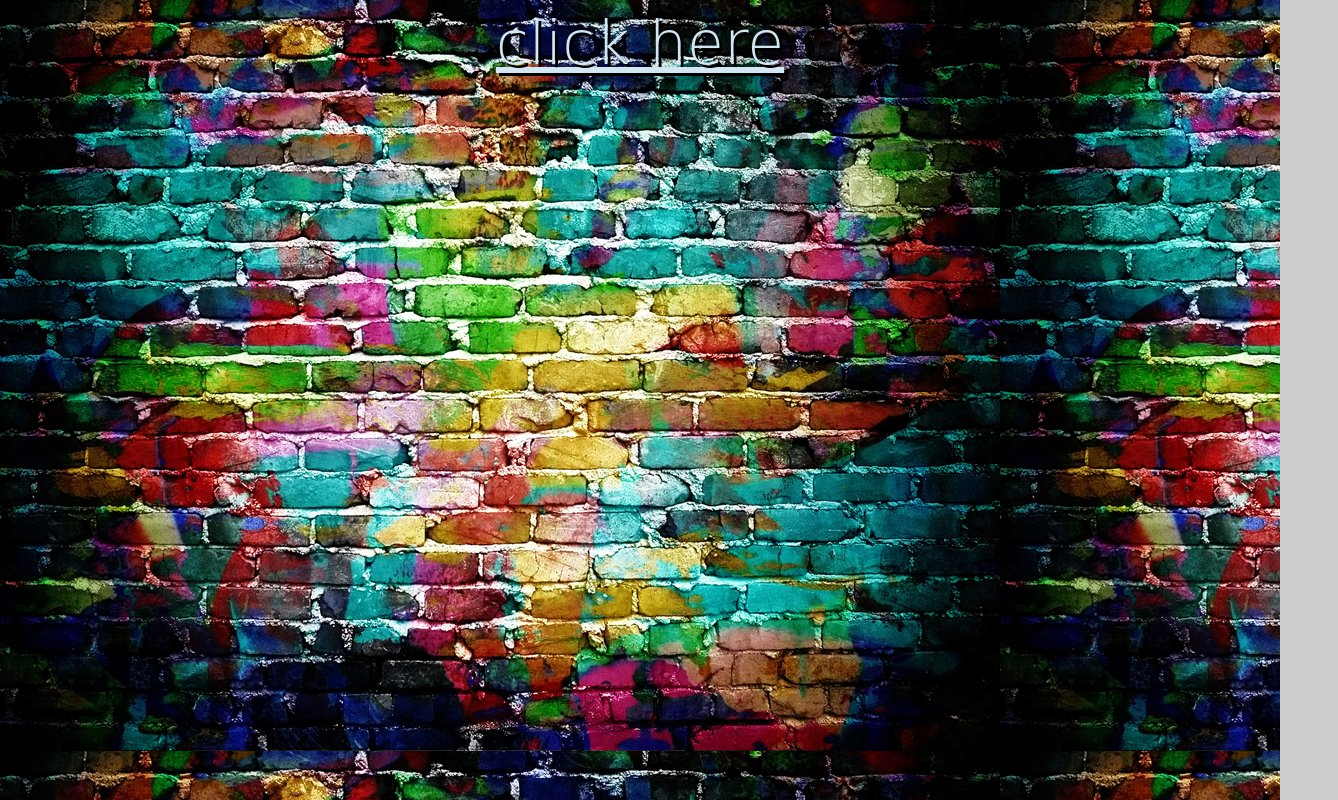
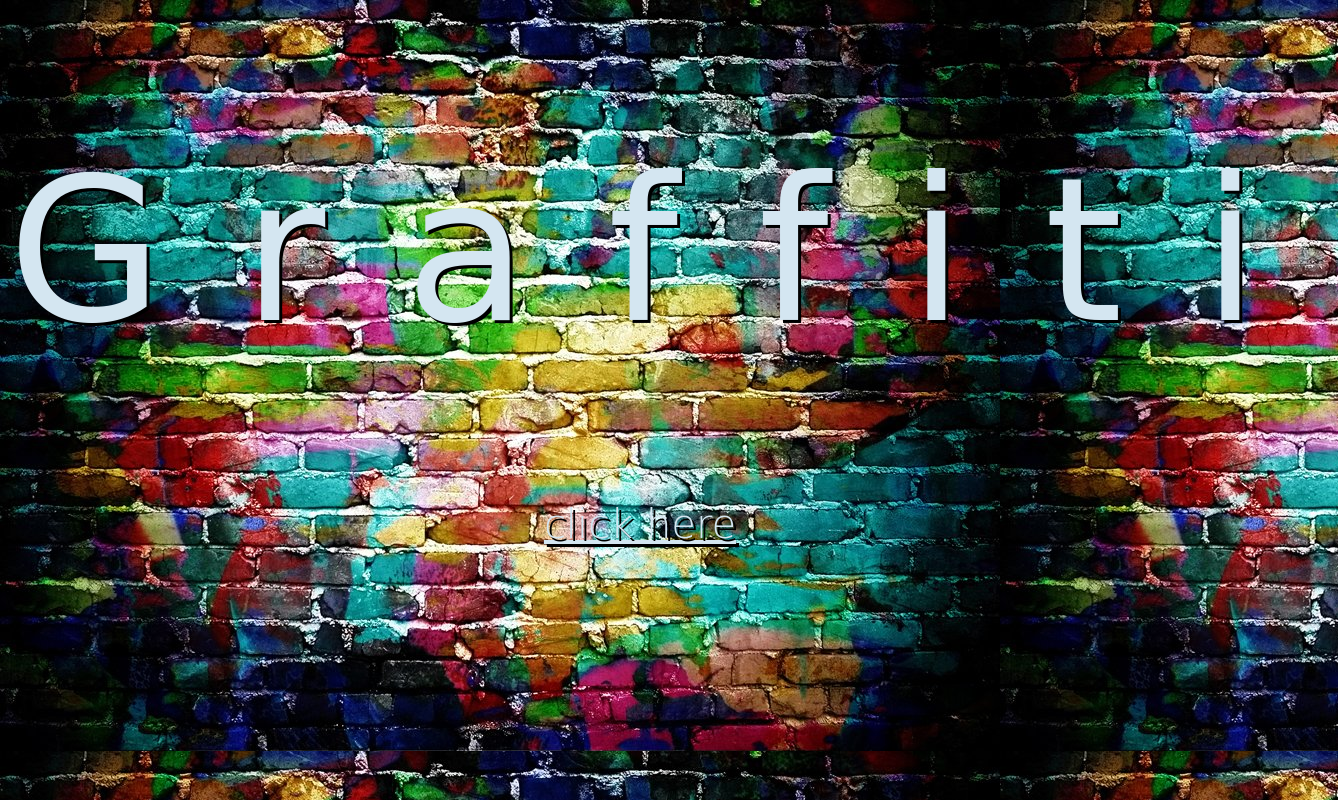
Before and after one commit to CamilaAvina/109-finalproject, a plain HTML site: page index.html in a window 1280 px wide. Shown: the whole page, 1338 px wide, since content can reach past the window. Drawn offline with Linux system fonts and the light colour scheme; a web font is replaced by a local one.

Commit message:
adjusting positions

```diff
--- a/index.html
+++ b/index.html
@@ -9,10 +9,18 @@
 <link rel="preconnect" href="https://fonts.googleapis.com">
 <link rel="preconnect" href="https://fonts.gstatic.com" crossorigin>
 <link href="https://fonts.googleapis.com/css2?family=Irish+Grover&family=Permanent+Marker&family=Rubik+Beastly&family=Sedgwick+Ave+Display&display=swap" rel="stylesheet">
+ <link href="https://cdnjs.cloudflare.com/ajax/libs/animate.css/4.1.1/animate.min.css">
 
   </head>
   <body>
-    <a href="move.html">click here  </a>
+  <h1>Graffiti</h1>
+  <a href="move.html">click here  </a>
+  <br>
+  <br>
+  <br>
+
+
+
 
 
   </body>
--- a/style.css
+++ b/style.css
@@ -1,9 +1,14 @@
+
+
 h1{
 font-family: 'Sedgwick Ave Display', cursive;
   font-weight: 400;
+  font-size: 200px;
   color:#D4E6F1;
-  font-weight: lighter;
-   text-shadow: 3px 3px black;
+  text-shadow: 3px 3px black;
+  letter-spacing: 80px;
+t
+
 
 }
 body{
@@ -20,7 +25,7 @@ font-size: 30px;
 }
 a{
   font-family: 'Sedgwick Ave Display', cursive;
-  font-size: 60px;
+  font-size: 40px;
   color:#D4E6F1;
   font-weight: lighter;
    text-shadow: 3px 3px black;
```
